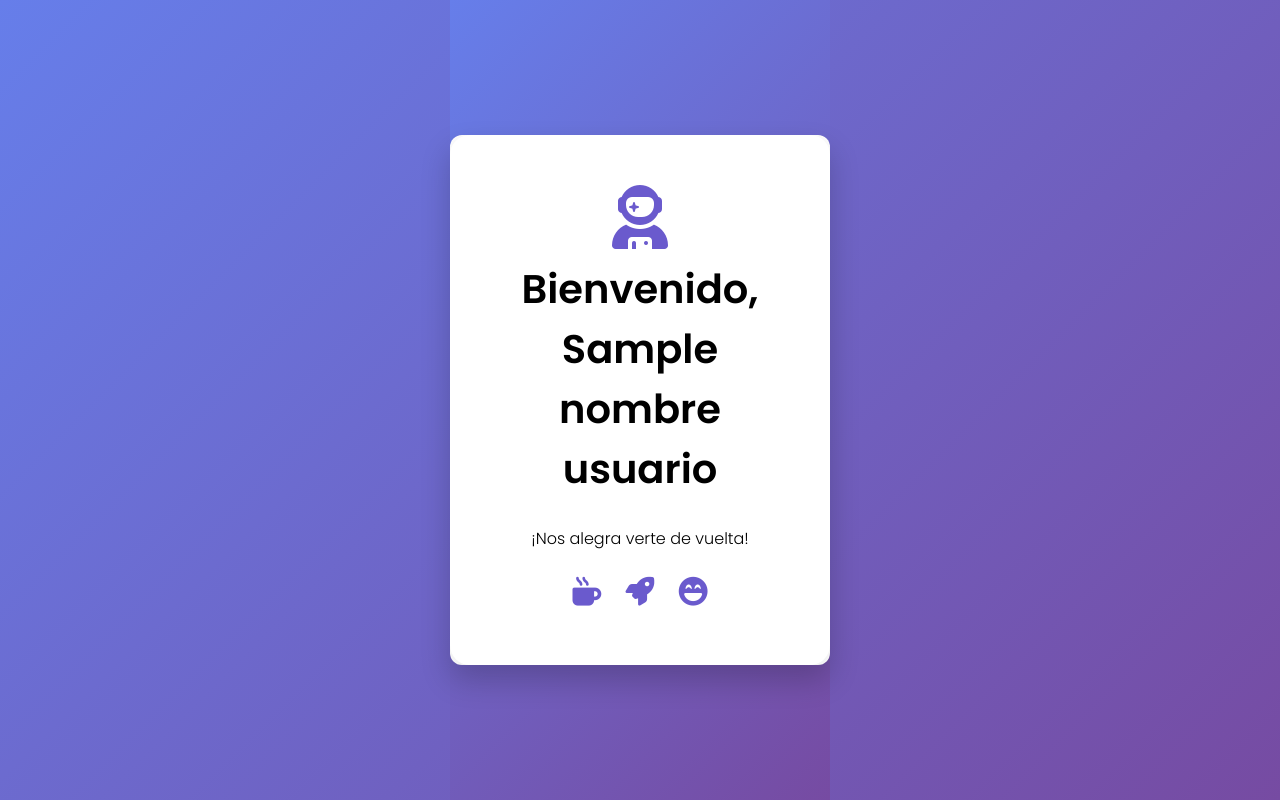
After one commit to TheDarkExide/sistema_login_docker, a Flask app: template src/templates/home.html in a window 1280 px wide. The commit adds this page. Run offline with Flask 3, Linux system fonts and the light colour scheme; the template is opened without the code that fills it: most values are stand-ins (such as "Sample title", 1, 10 or a date in 2020).

Commit message:
Pagina de inicio

```diff
--- a/src/static/css/app.css
+++ b/src/static/css/app.css
@@ -93,3 +93,27 @@
   cursor: pointer;
   text-decoration: underline;
 }
+
+  .welcome-card {
+  background: #fff;
+  padding: 50px;
+  border-radius: 20px;
+  text-align: center;
+  box-shadow: 0 4px 20px rgba(0,0,0,0.1);
+}
+
+.welcome-card h1 {
+  margin-top: 10px;
+  font-size: 2.5rem;
+}
+
+.icon-user {
+  font-size: 4rem;
+  color: #6a5acd;
+}
+
+.icons-row i {
+  font-size: 1.8rem;
+  margin: 10px;
+  color: #6a5acd;
+}
--- /dev/null
+++ b/src/templates/home.html
@@ -0,0 +1,25 @@
+<!DOCTYPE html>
+<html lang="es">
+<head>
+  <meta charset="UTF-8" />
+  <title>Página de inicio</title>
+  <link rel="stylesheet" href="../static/css/app.css"> <!-- misma hoja que login -->
+  <link rel="stylesheet" href="https://cdnjs.cloudflare.com/ajax/libs/font-awesome/6.5.0/css/all.min.css">
+</head>
+<body>
+
+<div class="container">
+  <div class="welcome-card">
+    <i class="fa-solid fa-user-astronaut icon-user"></i>
+    <h1>Bienvenido, {{ nombre_usuario }}</h1>
+    <p>¡Nos alegra verte de vuelta!</p>
+    <div class="icons-row">
+      <i class="fa-solid fa-mug-hot"></i>
+      <i class="fa-solid fa-rocket"></i>
+      <i class="fa-solid fa-laugh-beam"></i>
+    </div>
+  </div>
+</div>
+
+</body>
+</html>
```
Lines whose indentation alone changed are shown as unchanged.
